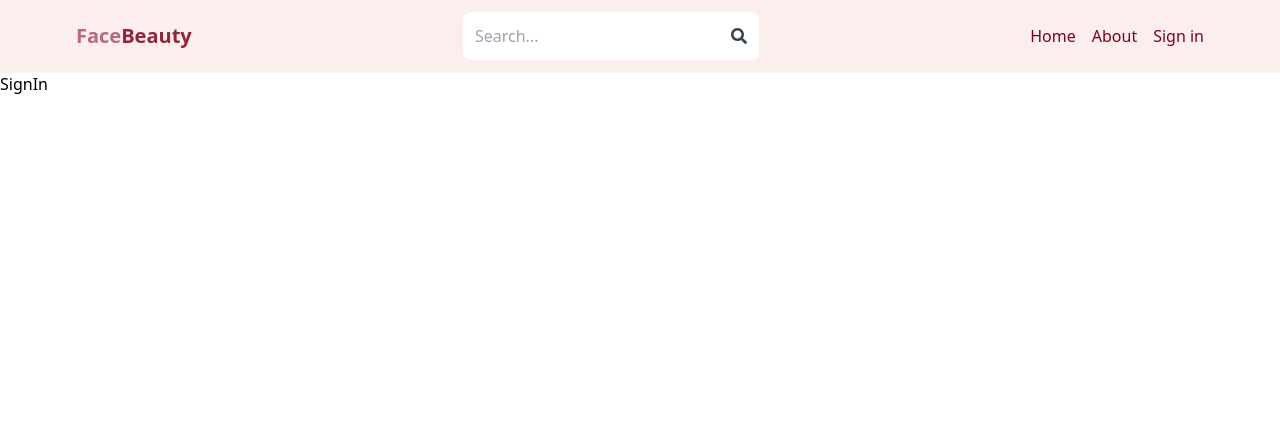
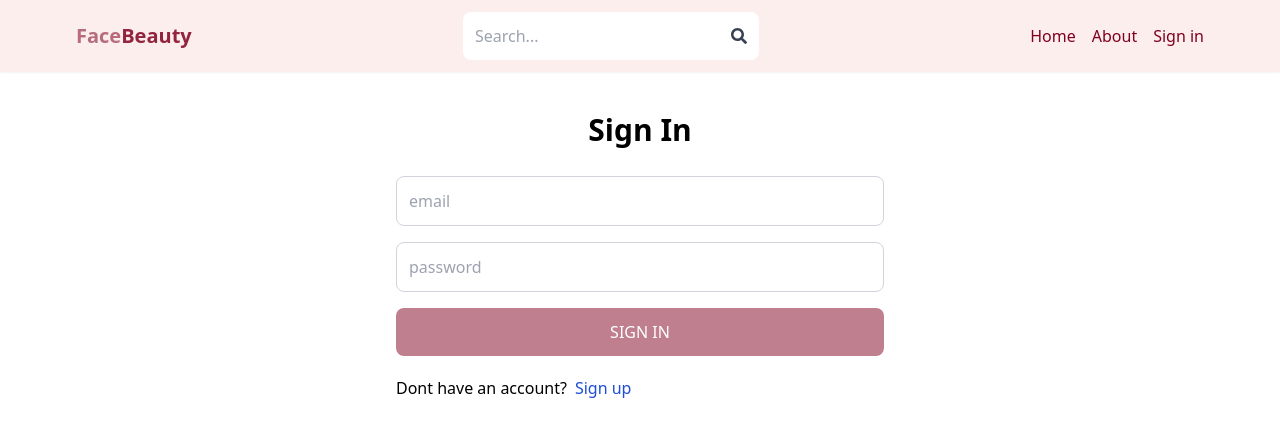
Before and after one commit to navyabijoy/mern-project, a React (Vite) app in the folder client/: page /sign-in in a window 1280 px wide. Shown: the top 436 px of the page. Built offline with nearby package versions, Linux system fonts and the light colour scheme.

Commit message:
complete sign in functionality

```diff
--- a/client/src/pages/SignIn.jsx
+++ b/client/src/pages/SignIn.jsx
@@ -1,7 +1,69 @@
-// import React from 'react'
+import { Link, useNavigate } from 'react-router-dom';
+import { useState } from 'react';
 
 export default function SignIn() {
+  const [formData, setFormData] = useState({});
+  const [error, setError] = useState(null);
+  const navigate = useNavigate();
+  const [loading, setLoading] = useState(false);
+  const handleChange = (e) => {
+    setFormData({
+      ...formData,
+      [e.target.id]: e.target.value,
+    });
+  };
+  const handleSubmit = async (e) => {
+    e.preventDefault();
+    // const res = await fetch('/api/auth/signup',formData);
+    setLoading(true);
+    try {
+      const res = await fetch('/api/auth/signin', {
+        method: 'POST',
+        headers: {
+          'Content-Type': 'application/json',
+        },
+        body: JSON.stringify(formData),
+      });
+
+
+
+      const data = await res.json();
+
+      if (data.success === false) {
+        setError(data.message);
+        setLoading(false);
+        return;
+      }
+
+      setLoading(false);
+      setError(null);
+      navigate('/'); // navigate to home page
+    } catch (error) {
+      setLoading(false);
+      setError(error.message);
+    }
+  };
+
+
   return (
-    <div>SignIn</div>
-  )
+    <div className='p-3 max-w-lg mx-auto'>
+      <h1 className='text-3xl text-center font-semibold my-7'>Sign In</h1>
+      <form onSubmit={handleSubmit} className='flex flex-col gap-4'>
+        <input type="email" placeholder='email' className='border border-gray-300 p-3 rounded-lg' id='email' onChange={handleChange} />
+        <input type="password" placeholder='password' className='border border-gray-300 p-3 rounded-lg' id='password' onChange={handleChange} />
+        <button
+        disabled={loading}
+        className=" bg-burgundy/50 text-white p-3 rounded-lg uppercase hover:opacity-95">
+  {loading ? 'loading...': 'Sign In'}
+</button>
+      </form>
+      <div className="flex gap-2 mt-5">
+        <p>Dont have an account?</p>
+        <Link to={'/sign-up'}>
+          <span className="text-blue-700 hover:opacity-70">Sign up</span>
+        </Link>
+      </div>
+      {error && <p className='text-red-500 mt-5'>{error}</p>}
+    </div>
+  );
 }
```
